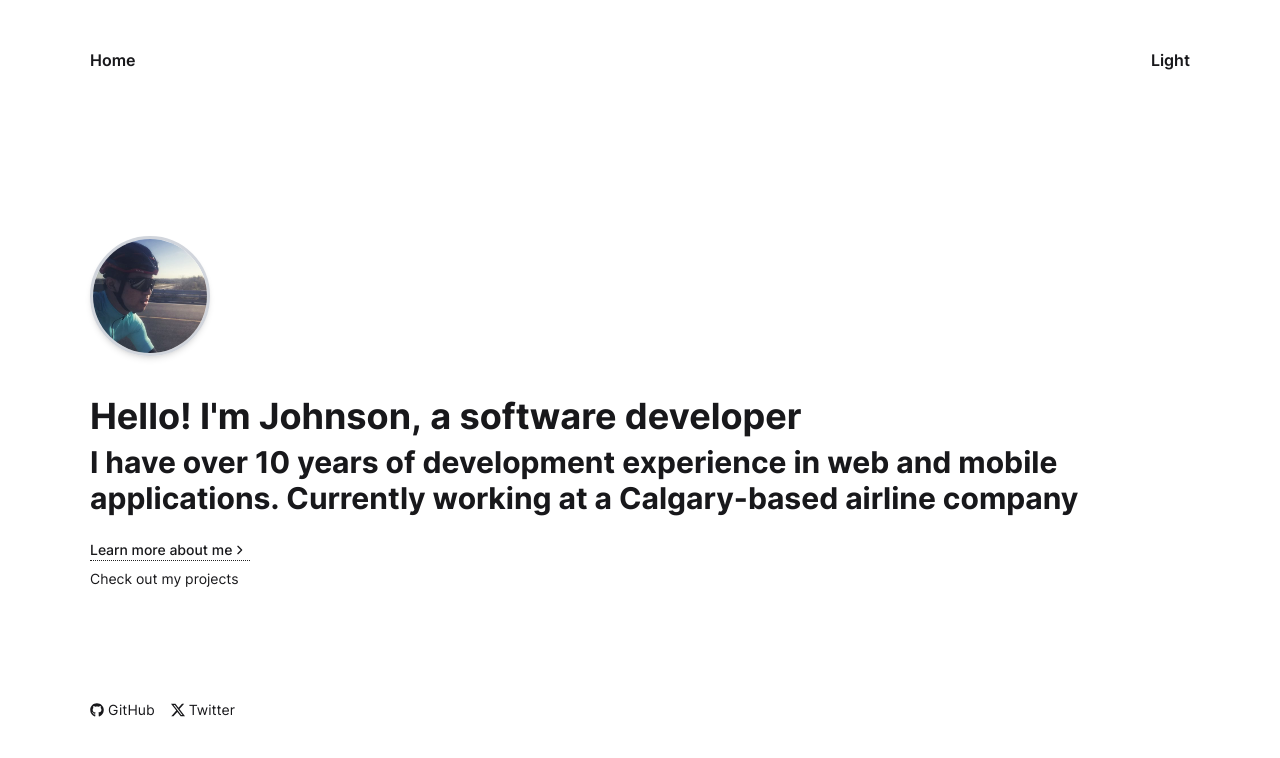
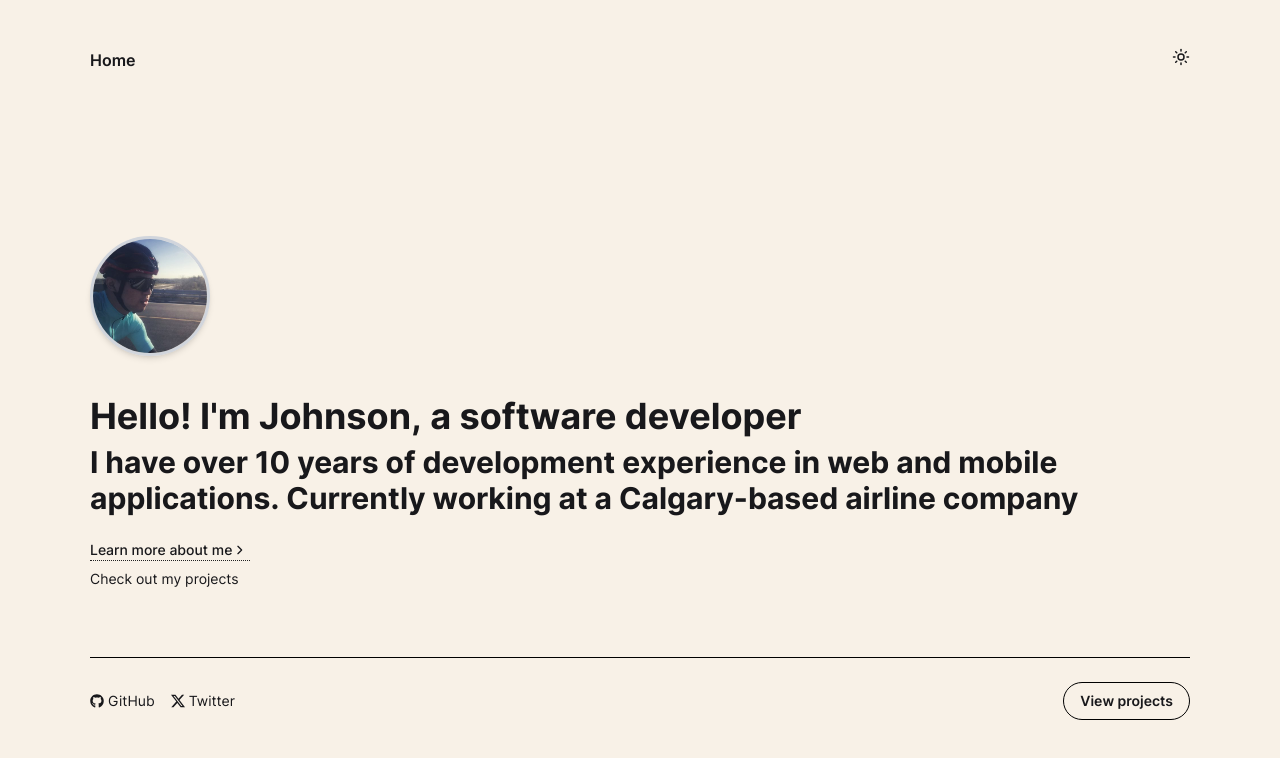
Before and after one commit to johnsonta87/portfolio-nextjs-tw, a Next.js app: page / in a window 1280 px wide. Shown: the top 758 px of the page. Built offline with nearby package versions, Linux system fonts and the light colour scheme.

Commit message:
fix: theme and icons and styles

```diff
--- a/src/app/projects/page.tsx
+++ b/src/app/projects/page.tsx
@@ -30,7 +30,7 @@ const projects: Project[] = [
     description:
       'Using the google maps API, users can filter for national or provincial parks on mobile devices and the web. They can also drill the filter down by the city and province.',
     link: 'https://github.com/johnsonta87/parks-listing',
-    tags: ['React Native', 'Convex', 'TypeScript', 'Expo'],
+    tags: ['React Native', 'TypeScript', 'Expo'],
     image: '/images/projects/parks-finder.png',
   },
 ];
--- a/src/components/Footer.tsx
+++ b/src/components/Footer.tsx
@@ -1,11 +1,17 @@
+'use client';
+
 import Link from 'next/link';
+import { usePathname } from 'next/navigation';
 import React from 'react';
 import { FaGithub } from 'react-icons/fa';
 import { SiX } from 'react-icons/si';
 
 const Footer: React.FC = () => {
+  const pathname = usePathname();
+  const isProjectsPage = pathname === '/projects';
+
   return (
-    <footer className='w-full absolute bottom-2 flex flex-row items-center border-t border-white py-6'>
+    <footer className='w-full sm:absolute sm:bottom-2 flex flex-col sm:flex-row items-start sm:items-center border-t border-black dark:border-white py-6 gap-3 sm:gap-0 mt-12 sm:mt-0'>
       <Link
         href='https://github.com/johnsonta87'
         target='_blank'
@@ -24,6 +30,15 @@ const Footer: React.FC = () => {
         <SiX />
         Twitter
       </Link>
+
+      {!isProjectsPage && (
+        <Link
+          href='/projects'
+          className='sm:ml-auto py-2 px-4 flex items-center gap-1 text-sm border border-black rounded-full font-semibold'
+        >
+          View projects
+        </Link>
+      )}
     </footer>
   );
 };
--- a/src/components/ProjectCard.tsx
+++ b/src/components/ProjectCard.tsx
@@ -48,7 +48,7 @@ const ProjectCard: React.FC<ProjectCardProps> = ({
             {tags.map((tag) => (
               <span
                 key={tag}
-                className='inline-block px-3 py-1 text-xs font-semibold rounded-full bg-gray-200 dark:bg-black text-black dark:text-white border border-black dark:border-white'
+                className='inline-block px-3 py-1 text-xs font-semibold rounded-full bg-transparent text-black dark:text-white border border-black dark:border-white'
               >
                 {tag}
               </span>
--- a/src/components/ThemeSwitcher.tsx
+++ b/src/components/ThemeSwitcher.tsx
@@ -1,14 +1,17 @@
 'use client';
 
+import { Moon, Sun } from 'lucide-react';
 import React from 'react';
 
 import { useTheme } from './ThemeContext';
 
 const ThemeSwitcher: React.FC = () => {
   const { theme, setTheme } = useTheme();
+  const isLight = theme === 'light';
 
   return (
     <div className='w-full flex justify-end'>
+      <div className='relative group'>
         <button
           aria-label={
             theme === 'light' ? 'Switch to dark mode' : 'Switch to light mode'
@@ -17,8 +20,13 @@ const ThemeSwitcher: React.FC = () => {
           onClick={() => setTheme(theme === 'light' ? 'dark' : 'light')}
           type='button'
         >
-        {theme === 'light' ? 'Dark' : 'Light'}
+          {isLight ? (
+            <Moon size={18} aria-hidden='true' />
+          ) : (
+            <Sun size={18} aria-hidden='true' />
+          )}
         </button>
+      </div>
     </div>
   );
 };
--- a/src/styles/globals.css
+++ b/src/styles/globals.css
@@ -1,5 +1,8 @@
 @import 'tailwindcss';
 @plugin '@tailwindcss/forms';
+
+@custom-variant dark (&:where(.dark, .dark *));
+@custom-variant light (&:where(.light, .light *));
 
 @theme {
   /* Font configuration */
@@ -27,25 +30,13 @@
 }
 
 /* Dark mode overrides for CSS variables and base styles */
-.dark {
-  --color-dark: #fafafa;
-  background-color: #18181b !important;
-  color: #fafafa !important;
-}
-
 .dark body {
   background-color: #18181b !important;
   color: #fafafa !important;
 }
 
-.light {
-  --color-dark: #222222;
-  background-color: #ffffff !important;
-  color: #18181b !important;
-}
-
 .light body {
-  background-color: #ffffff !important;
+  background-color: #f8f1e7 !important;
   color: #18181b !important;
 }
 
```
Lines whose indentation alone changed are shown as unchanged.
